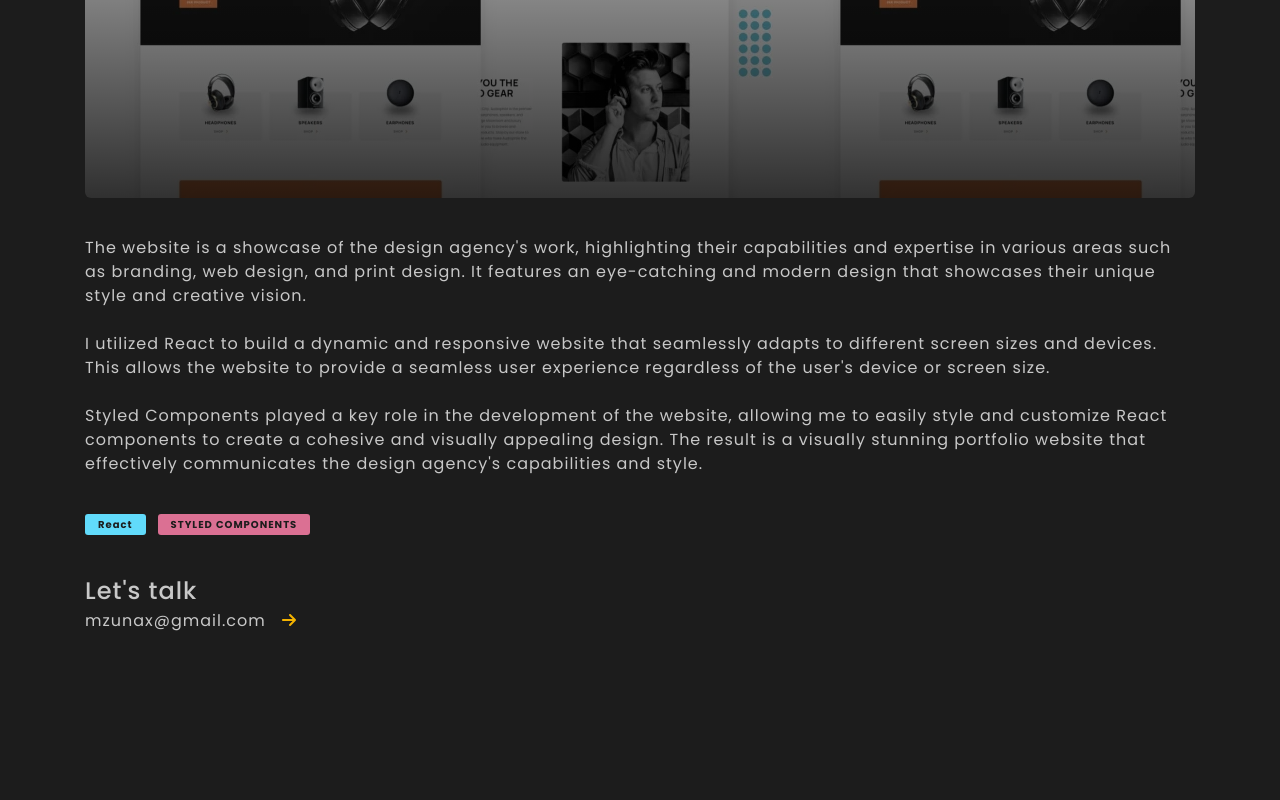
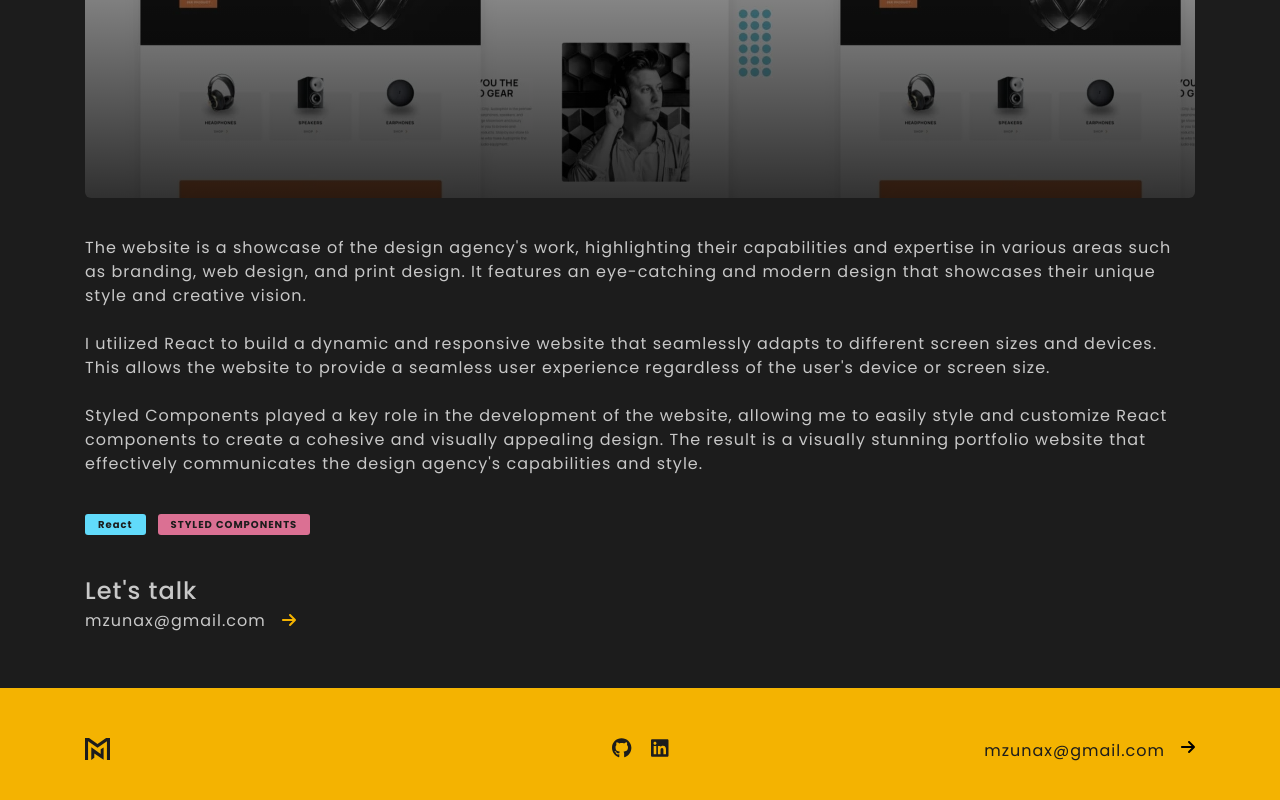
Before and after one commit to milderz/frontend-portfolio.old, a React (Create React App) app: page /audiophile in a window 1280 px wide. Shown: the part 360-1160 px from the top of the page. Before the commit the page ends 1048 px from the top, so only its background shows below. Built offline with nearby package versions, Linux system fonts and the light colour scheme.

Commit message:
Fixing redenring issues

```diff
--- a/src/App.js
+++ b/src/App.js
@@ -76,7 +76,6 @@ function App() {
                   />
                   <ContactSection />
                 </Section>
-                {/* <Footer /> */}
               </>
             }
           />
@@ -85,11 +84,11 @@ function App() {
             element={
               <>
                 <ProjectDetail />
-                {/* <Footer /> */}
               </>
             }
           />
         </Routes>
+        <Footer />
       </div>
     </Router>
   );
--- a/src/Components/ProjectDetail.js
+++ b/src/Components/ProjectDetail.js
@@ -23,8 +23,7 @@ const ProjectDetail = () => {
 
   return (
     <>
-      {projects ? (
-        projects.map((project, index) => (
+      {projects.map((project, index) => (
         <StyledProjectDetail key={index}>
           <div className="content">
             <Fade>
@@ -90,10 +89,7 @@ const ProjectDetail = () => {
             </div>
           </div>
         </StyledProjectDetail>
-        ))
-      ) : (
-        <></>
-      )}
+      ))}
     </>
   );
 };
```
Lines whose indentation alone changed are shown as unchanged.
